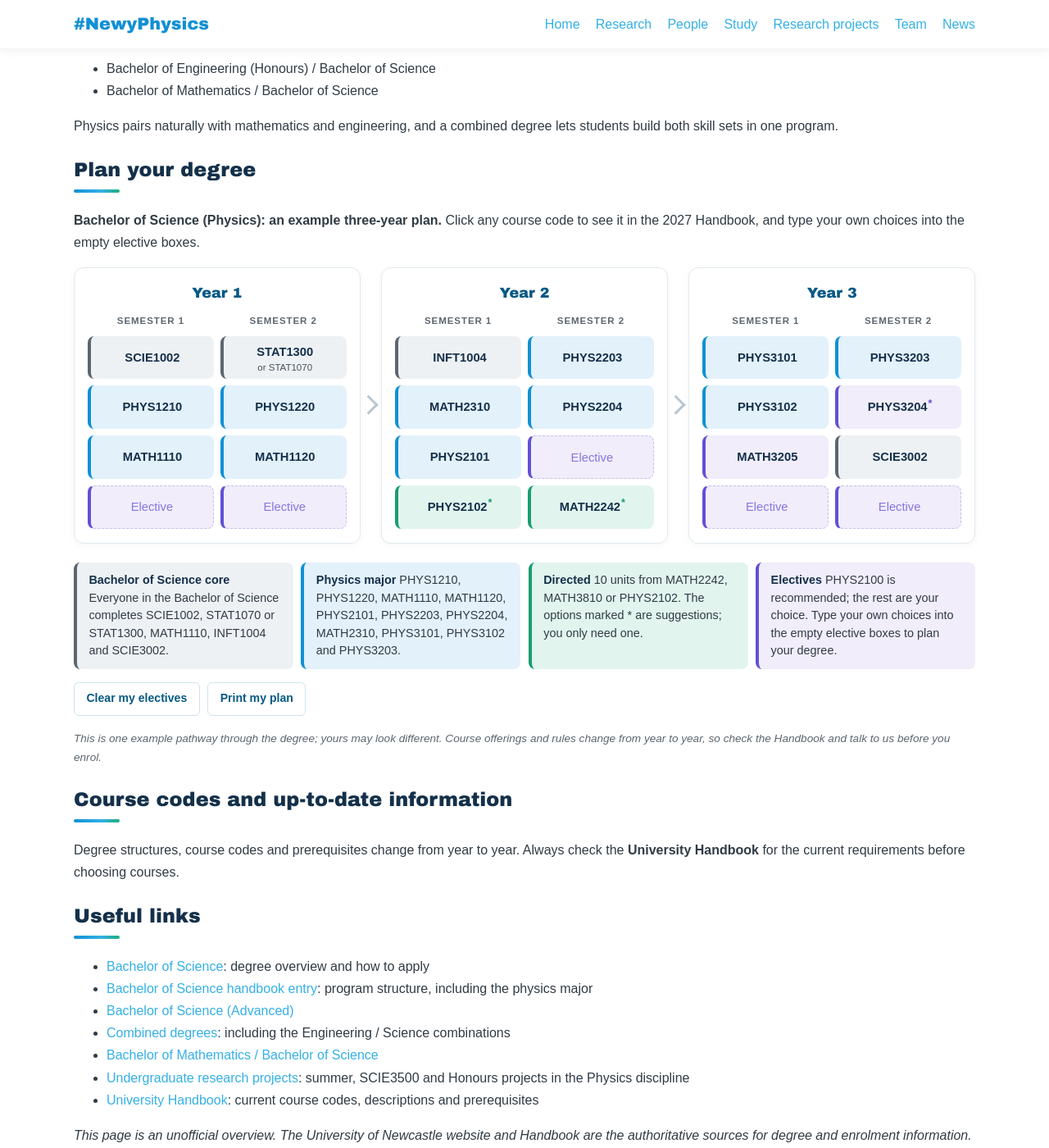
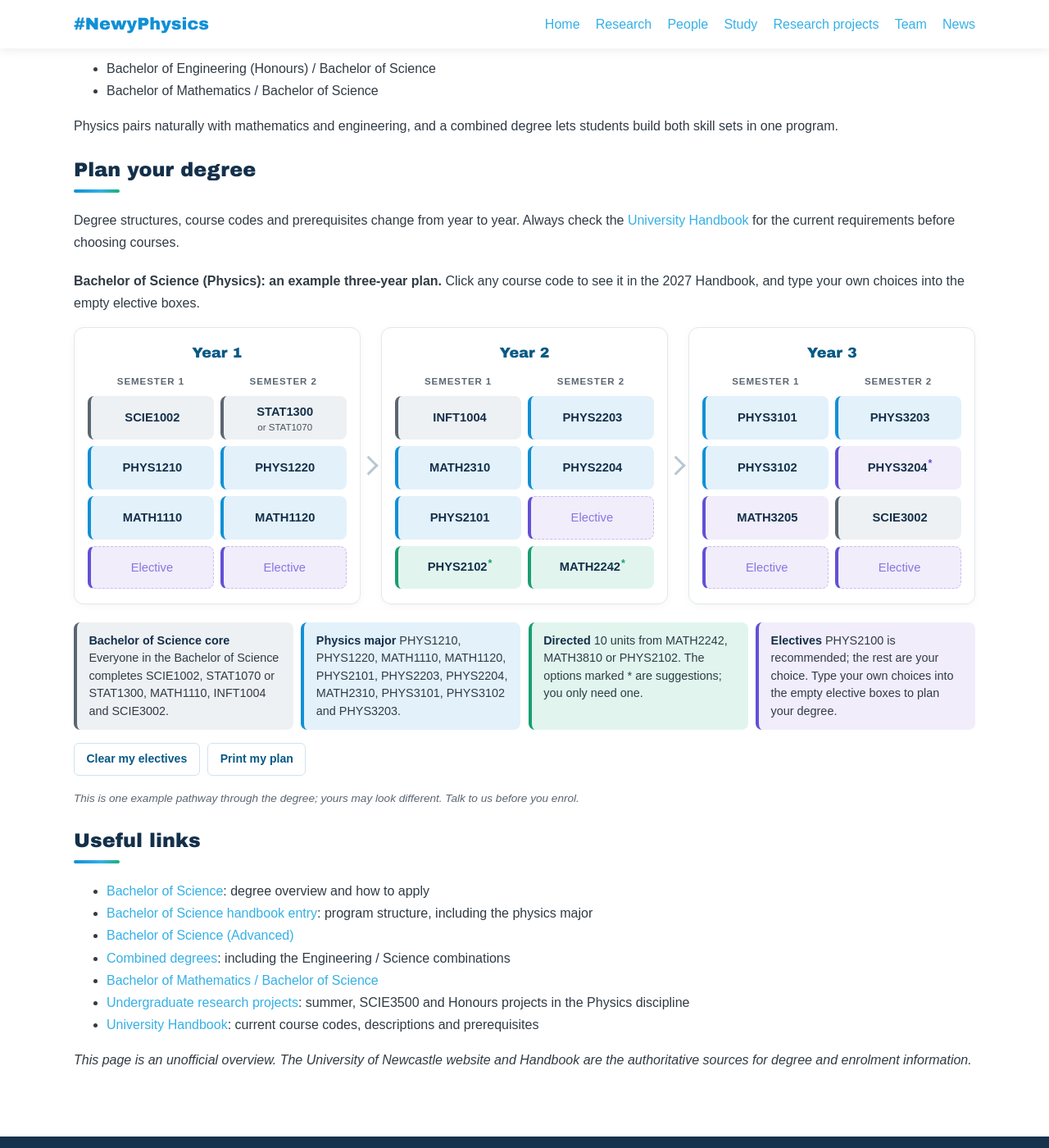
Before and after one commit to NewyPhysics/unofficial_homepage, a Jekyll site: the page built from _teaching/undergraduate.md, in a window 1280 px wide and 1400 px high, scrolled down 895 px. Shown: the whole window at 82% size. Built offline with Jekyll 4.4.1, drawn with Linux system fonts in a browser that asks for light colours.

Commit message:
Undergraduate page: move Handbook note under Plan your degree
Co-Authored-By: Claude Opus 5.5 <noreply@anthropic.com>
Claude-Session: https://claude.ai/code/session_01LYcBCLwvG5rvH6dJMd99nN

```diff
--- a/_teaching/undergraduate.md
+++ b/_teaching/undergraduate.md
@@ -26,13 +26,11 @@ Physics pairs naturally with mathematics and engineering, and a combined degree
 
 ## Plan your degree
 
+Degree structures, course codes and prerequisites change from year to year. Always check the [University Handbook](https://handbook.newcastle.edu.au/) for the current requirements before choosing courses.
+
 {% include program-planner.html %}
 
-<p class="salary-note">This is one example pathway through the degree; yours may look different. Course offerings and rules change from year to year, so check the Handbook and talk to us before you enrol.</p>
-
-## Course codes and up-to-date information
-
-Degree structures, course codes and prerequisites change from year to year. Always check the **University Handbook** for the current requirements before choosing courses.
+<p class="salary-note">This is one example pathway through the degree; yours may look different. Talk to us before you enrol.</p>
 
 ## Useful links
 
```
